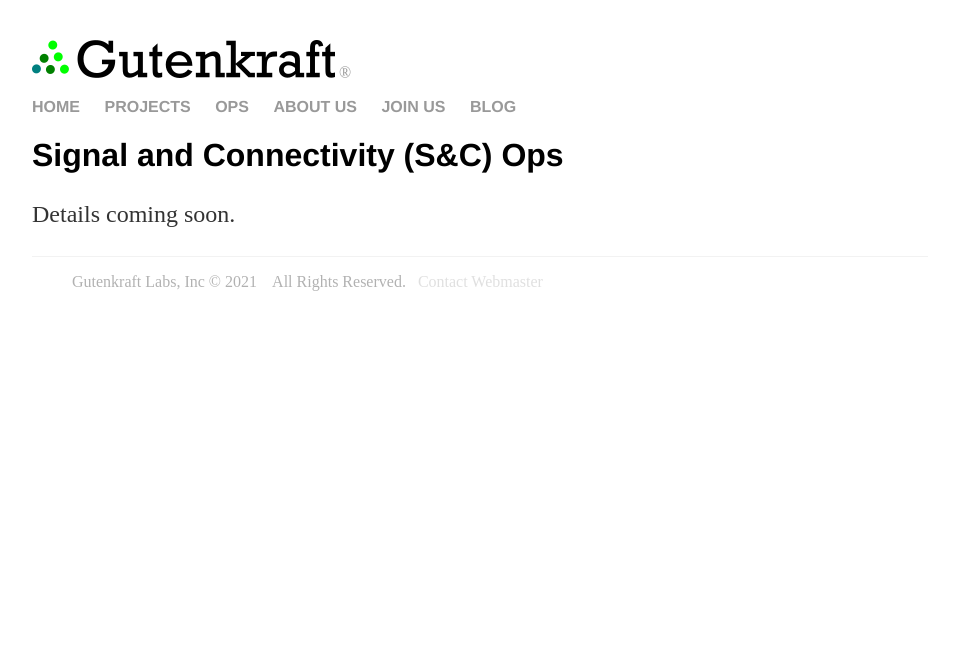
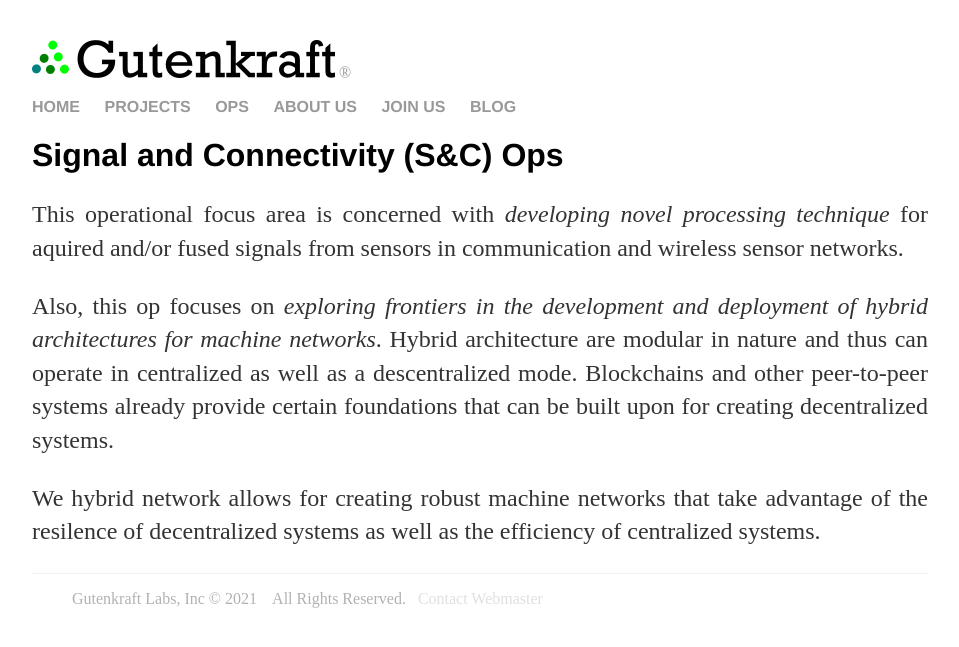
Before and after one commit to oferonmi/datafilik.github.io, a Jekyll site: the page built from ops/snc_op/index.html, in a window 1280 px wide. Shown: the top 647 px of the page, without its empty margins (160-1119 px from the left). Built offline with Jekyll 4.4.1, drawn with Linux system fonts in a browser that asks for light colours.

Commit message:
content update

```diff
--- a/ops/snc_op/index.html
+++ b/ops/snc_op/index.html
@@ -5,7 +5,15 @@ title: Gutenkraft - S&C Ops
 <div class="blurb">
     <h1>Signal and Connectivity (S&C) Ops</h1>
     <p align="justify">
-        Details coming soon.
+        This operational focus area is concerned with <em>developing novel processing technique</em> for aquired and/or fused signals from sensors in communication and wireless sensor networks.
+    </p>
+
+    <p align="justify">
+        Also, this op focuses on <em>exploring frontiers in the development and deployment of hybrid architectures for machine networks</em>. Hybrid architecture are modular in nature and thus can operate in centralized as well as a descentralized mode. Blockchains and other peer-to-peer systems already provide certain foundations that can be built upon for creating decentralized systems.
+    </p>
+
+    <p align="justify">
+        We hybrid network allows for creating robust machine networks that take advantage of the resilence of decentralized systems as well as the efficiency of centralized systems.
     </p>
 
 </div>
```
Also changed, not shown: ops/sim_op/index.html (+7 -1 lines).
